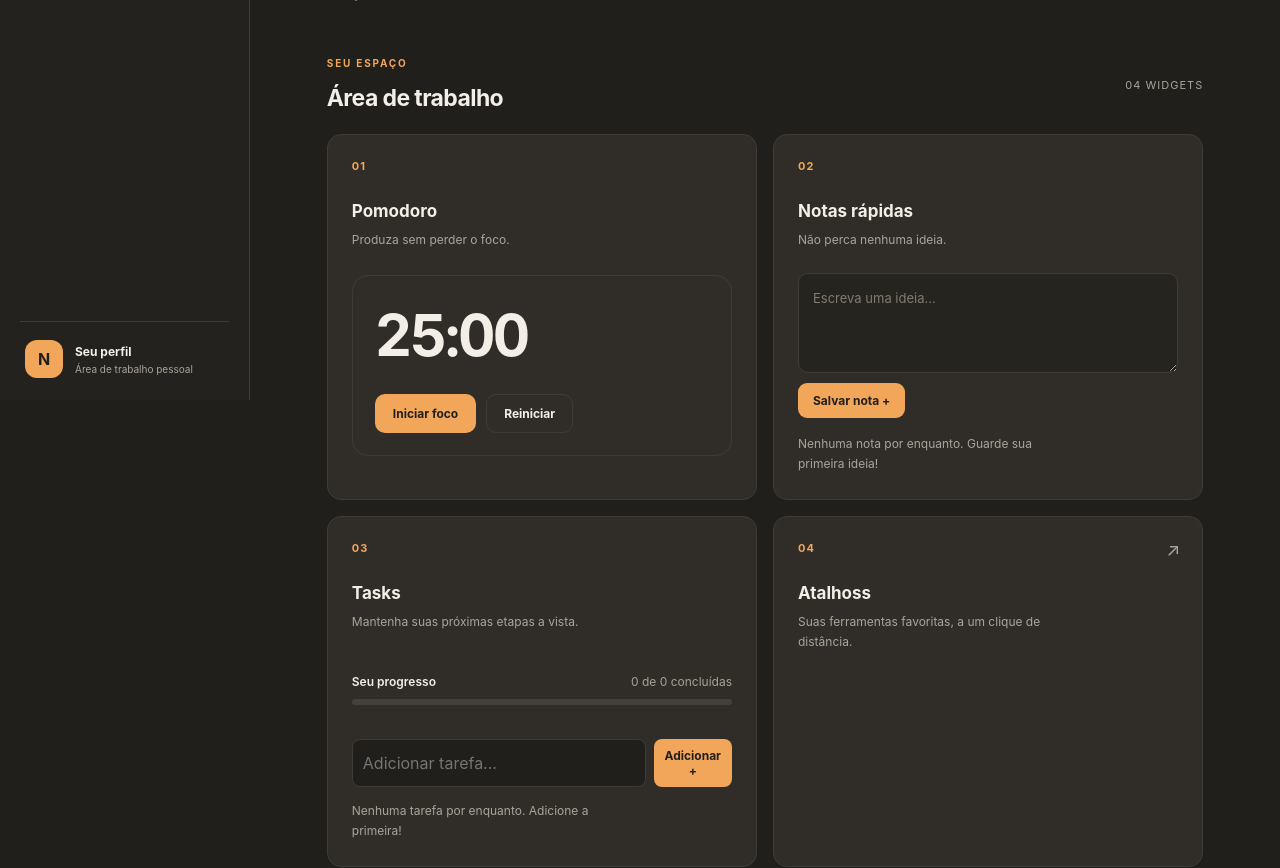
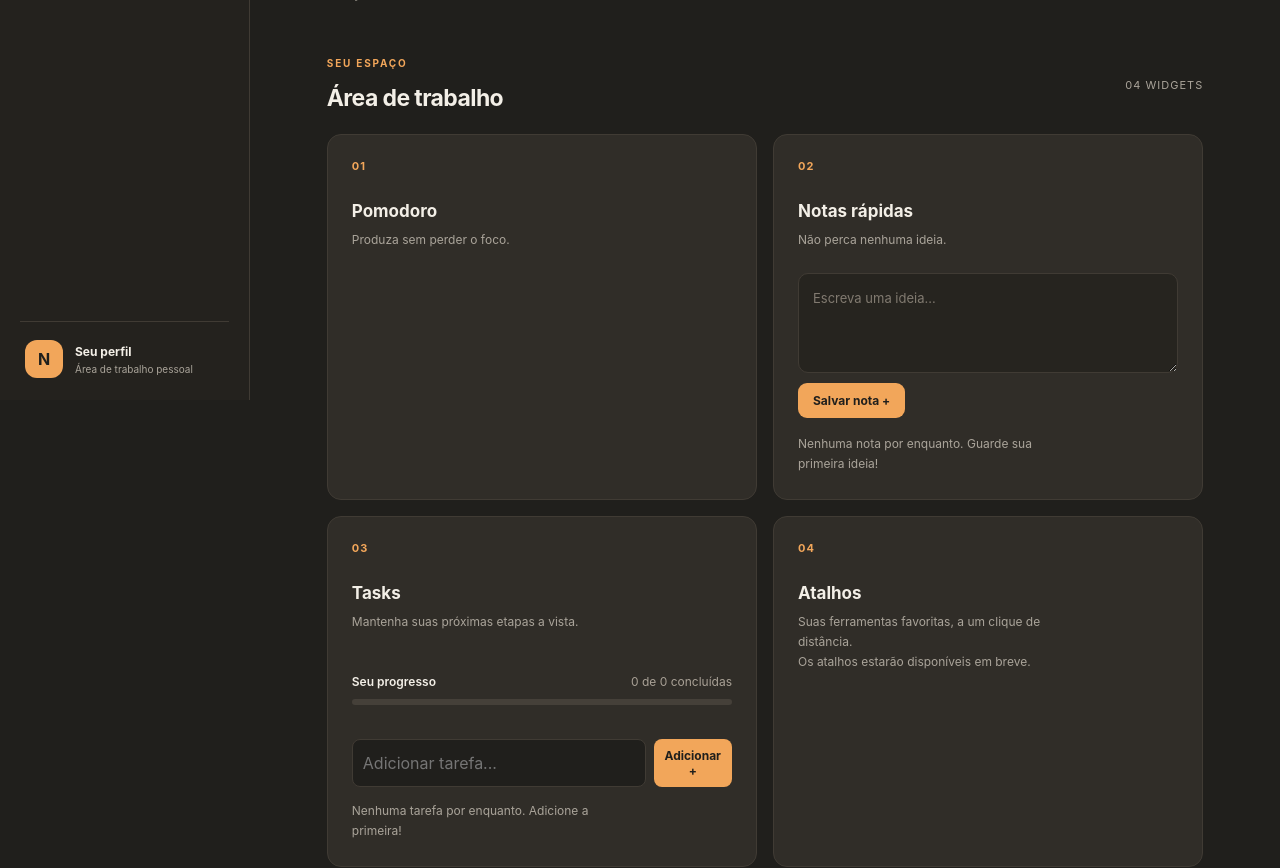
Before and after one commit to Miaunisul/Nook, a React (Vite) app in the folder apps/web/: page / in a window 1280 px wide. Shown: the part 400-1268 px from the top of the page. Built offline with nearby package versions, Linux system fonts and the light colour scheme.

Commit message:
feat(web): add widget navigation and dedicated pages

```diff
--- a/apps/web/src/App.tsx
+++ b/apps/web/src/App.tsx
@@ -1,4 +1,4 @@
-import {useEffect, useState } from 'react';
+import { useEffect, useState } from 'react';
 
 const widgets = [
   {
@@ -18,16 +18,17 @@ const widgets = [
   },
   {
     number: '04',
-    name: 'Atalhoss',
+    name: 'Atalhos',
     description: 'Suas ferramentas favoritas, a um clique de distância.',
   },
 ];
+type Pagina = 'home' | 'pomodoro' | 'notas' | 'tasks' | 'atalhos';
 
 function App() {
+  const [paginaAtual, setPaginaAtual] = useState<Pagina>('home');
   const [pomodoroMinutos, setPomodoroMinutos] = useState(25);
   const [pomodoroSegundos, setPomodoroSegundos] = useState(0);
   const [pomodoroAtivo, setPomodoroAtivo] = useState(false);
-
 
   useEffect(() => {
     if (!pomodoroAtivo) return;
@@ -69,7 +70,6 @@ function App() {
     setPomodoroSegundos(0);
   }
 
-
   const [nota, setNota] = useState('');
   const [notaParaExcluir, setNotaParaExcluir] = useState<number | null>(null);
   const [notas, setNotas] = useState<string[]>(() => {
@@ -81,7 +81,9 @@ function App() {
     }
   });
   const [novaTarefa, setNovaTarefa] = useState('');
-    const [tarefaParaExcluir, setTarefaParaExcluir] = useState<number | null>(null);
+  const [tarefaParaExcluir, setTarefaParaExcluir] = useState<number | null>(
+    null,
+  );
   const [tarefas, setTarefas] = useState<
     { id: number; texto: string; concluida: boolean }[]
   >(() => {
@@ -116,9 +118,7 @@ function cancelarExclusaoNota() {
   function confirmarExclusaoNota() {
     if (notaParaExcluir === null) return;
 
-  const atualizadas = notas.filter(
-    (_, index) => index !== notaParaExcluir,
-  );
+    const atualizadas = notas.filter((_, index) => index !== notaParaExcluir);
 
     setNotas(atualizadas);
     localStorage.setItem('nook-notas', JSON.stringify(atualizadas));
@@ -143,14 +143,11 @@ localStorage.setItem('nook-tarefas', JSON.stringify(atualizadas));
 
   function alternarTarefa(id: number) {
     const atualizadas = tarefas.map((tarefa) =>
-    tarefa.id === id
-      ? { ...tarefa, concluida: !tarefa.concluida }
-      : tarefa,
+      tarefa.id === id ? { ...tarefa, concluida: !tarefa.concluida } : tarefa,
     );
     setTarefas(atualizadas);
     localStorage.setItem('nook-tarefas', JSON.stringify(atualizadas));
   }
-
 
   function solicitarExclusao(id: number) {
     setTarefaParaExcluir(id);
@@ -172,9 +169,7 @@ function confirmarExclusao() {
     setTarefaParaExcluir(null);
   }
 
-const tarefasConcluidas = tarefas.filter(
-  (tarefa) => tarefa.concluida,
-).length;
+  const tarefasConcluidas = tarefas.filter((tarefa) => tarefa.concluida).length;
 
   const progressoTarefas =
     tarefas.length === 0
@@ -184,6 +179,12 @@ const tarefasOrganizadas = [...tarefas].sort(
     (a, b) => Number(a.concluida) - Number(b.concluida),
   );
 
+  const paginaDoWidget: Record<string, Pagina> = {
+    Pomodoro: 'pomodoro',
+    'Notas rápidas': 'notas',
+    Tasks: 'tasks',
+    Atalhos: 'atalhos',
+  };
 
   return (
     <main className="app-shell">
@@ -226,10 +227,16 @@ const tarefasOrganizadas = [...tarefas].sort(
 
         <div className="welcome">
           <p className="eyebrow">Olá, dev!</p>
-          <h1>Seu espaço,<br/>suas pessoas,<br/>seu fluxo.</h1>
+          <h1>
+            Seu espaço,
+            <br />
+            suas pessoas,
+            <br />
+            seu fluxo.
+          </h1>
           <p className="welcome-description">
-            Organize sua rotina, conecte-se com sua comunidade <br/>
-            e faça mais do seu dia.
+            Organize sua rotina, conecte-se com sua comunidade <br />e faça mais
+            do seu dia.
           </p>
         </div>
 
@@ -243,15 +250,28 @@ const tarefasOrganizadas = [...tarefas].sort(
           </div>
 
           <div className="widget-grid">
-            {widgets.map((widget) => (
-              <article className="widget-card" key={widget.number}>
+            {widgets
+              .filter(
+                (widget) =>
+                  paginaAtual === 'home' ||
+                  paginaDoWidget[widget.name] === paginaAtual,
+              )
+              .map((widget) => (
+                <article
+                  className="widget-card"
+                  key={widget.number}
+                  onClick={() => {
+                    if (paginaAtual === 'home') {
+                      setPaginaAtual(paginaDoWidget[widget.name] ?? 'home');
+                    }
+                  }}
+                >
                   <span className="widget-number">{widget.number}</span>
                   <div>
                     <h3>{widget.name}</h3>
                     <p>{widget.description}</p>
                   </div>
-
-                {widget.name === 'Pomodoro' ? (
+                  {paginaAtual !== 'home' && widget.name === 'Pomodoro' ? (
                     <div className="pomodoro">
                       <div className="pomodoro-timer">
                         {String(pomodoroMinutos).padStart(2, '0')}:
@@ -278,7 +298,6 @@ const tarefasOrganizadas = [...tarefas].sort(
                         </button>
                       </div>
                     </div>
-
                   ) : widget.name === 'Notas rápidas' ? (
                     <div className="quick-notes">
                       <form
@@ -395,7 +414,9 @@ const tarefasOrganizadas = [...tarefas].sort(
                       >
                         <input
                           value={novaTarefa}
-        onChange={(event) => setNovaTarefa(event.target.value)}
+                          onChange={(event) =>
+                            setNovaTarefa(event.target.value)
+                          }
                           placeholder="Adicionar tarefa..."
                           aria-label="Nova tarefa"
                         />
@@ -478,11 +499,11 @@ const tarefasOrganizadas = [...tarefas].sort(
                         </p>
                       )}
                     </div>
-) : (
-                <span className="widget-arrow" aria-hidden="true">
-                  ↗
-                </span>
-                 )}
+                  ) : widget.name === 'Atalhos' ? (
+                    <p className="widget-placeholder">
+                      Os atalhos estarão disponíveis em breve.
+                    </p>
+                  ) : null}
                 </article>
               ))}
           </div>
```
Also changed, not shown: 1 other file (tests, documents, lock files or other folders). Lines whose indentation alone changed are shown as unchanged.
